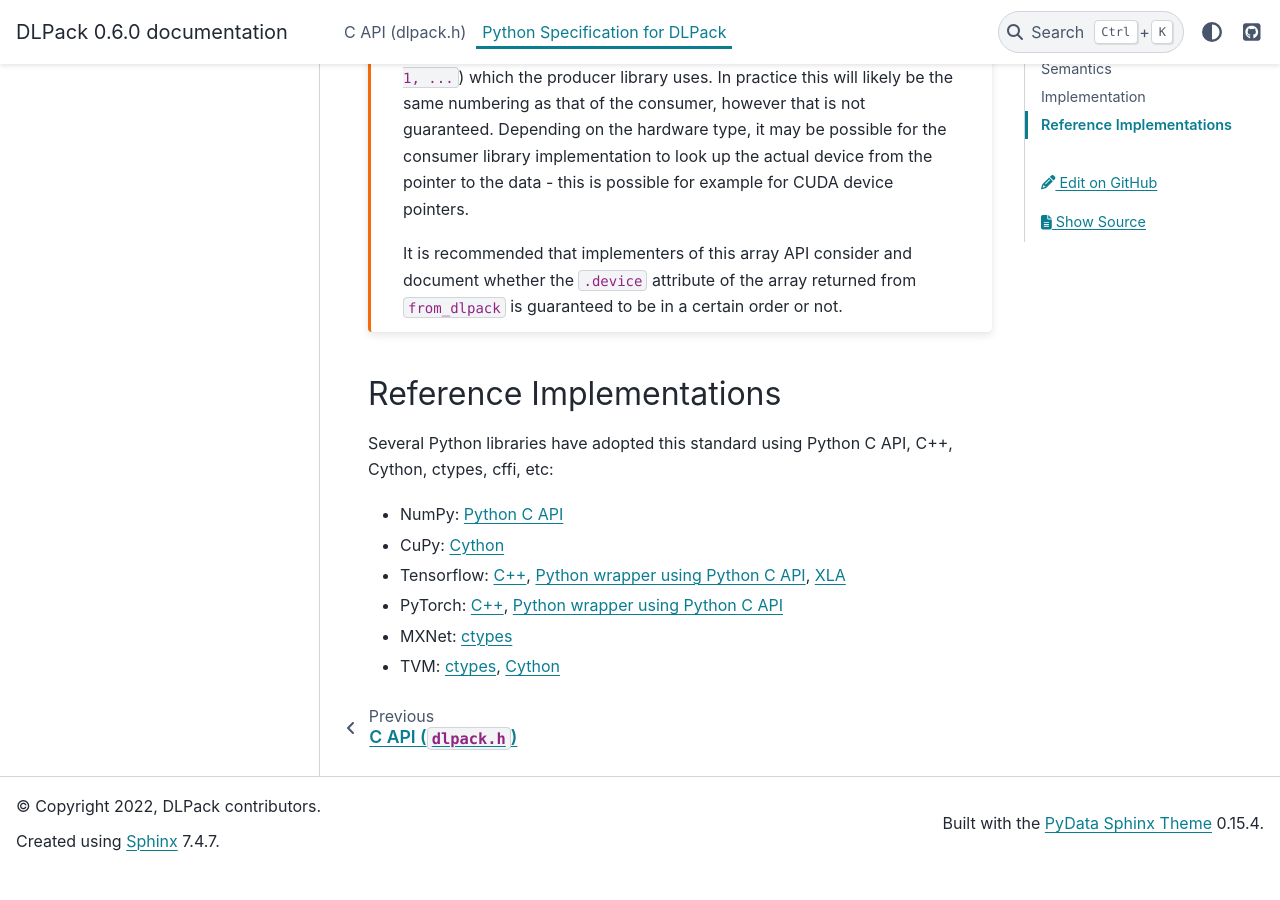
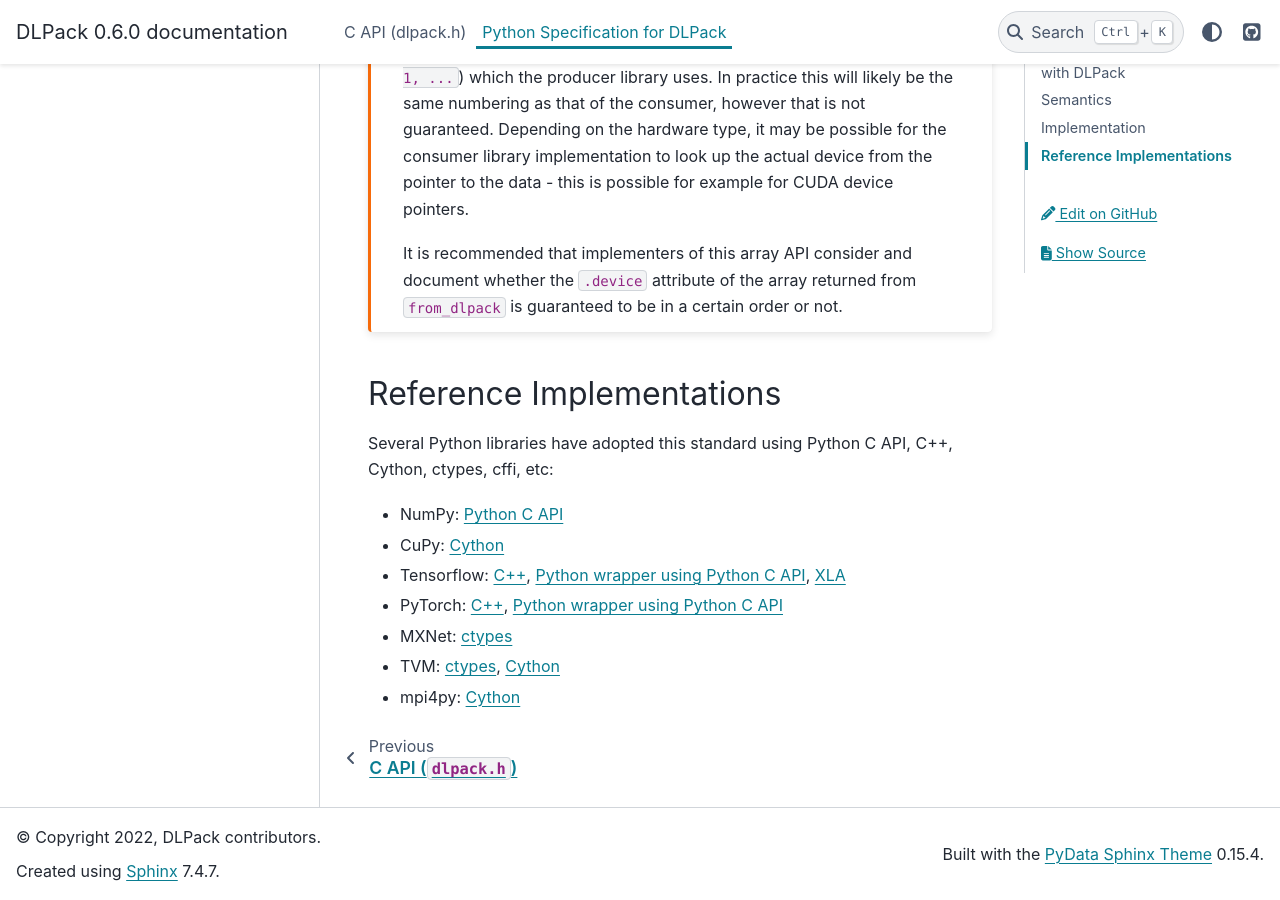
Before and after one commit to dmlc/dlpack, a Sphinx documentation site: the page built from docs/source/python_spec.rst, in a window 1280 px wide and 900 px high, scrolled down 3108 px. Built offline with Sphinx 7.4.7 and the PyData theme 0.15.4, drawn with Linux system fonts in a browser that asks for light colours; before the commit the page ends 3978 px from its top, so only the background shows below that.

Commit message:
mention mpi4py

```diff
--- a/docs/source/python_spec.rst
+++ b/docs/source/python_spec.rst
@@ -153,3 +153,4 @@
 * MXNet: `ctypes <https://github.com/apache/incubator-mxnet/blob/master/python/mxnet/dlpack.py>`__
 * TVM: `ctypes <https://github.com/apache/tvm/blob/main/python/tvm/_ffi/_ctypes/ndarray.py>`__,
   `Cython <https://github.com/apache/tvm/blob/main/python/tvm/_ffi/_cython/ndarray.pxi>`__
+* mpi4py: `Cython <https://github.com/mpi4py/mpi4py/blob/master/src/mpi4py/MPI/asdlpack.pxi>`_
```
